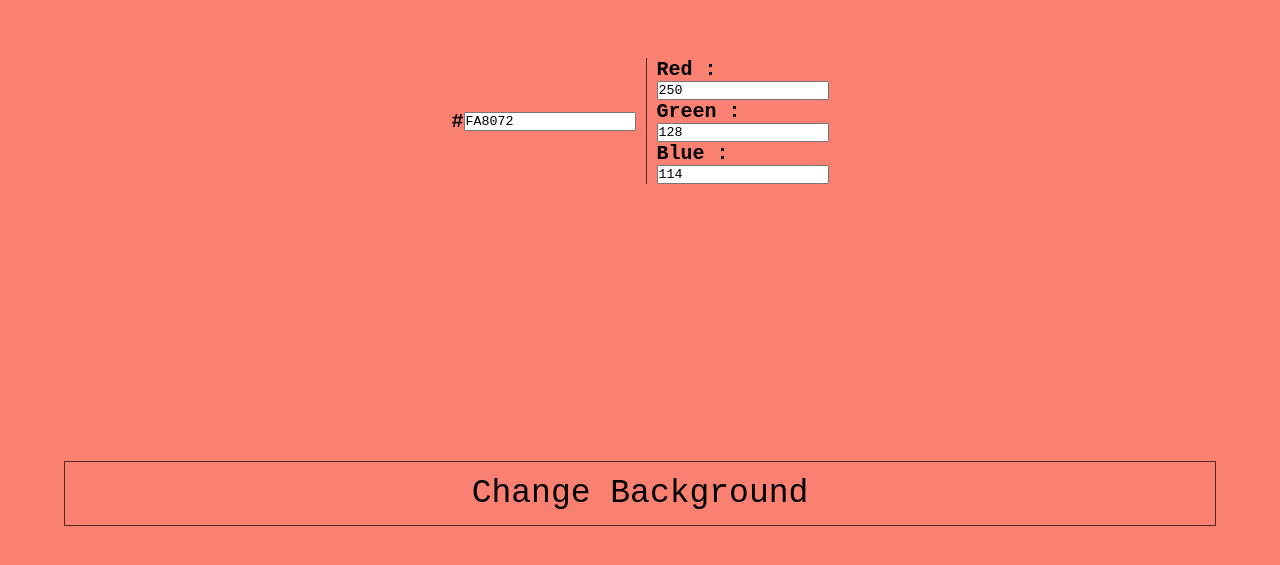
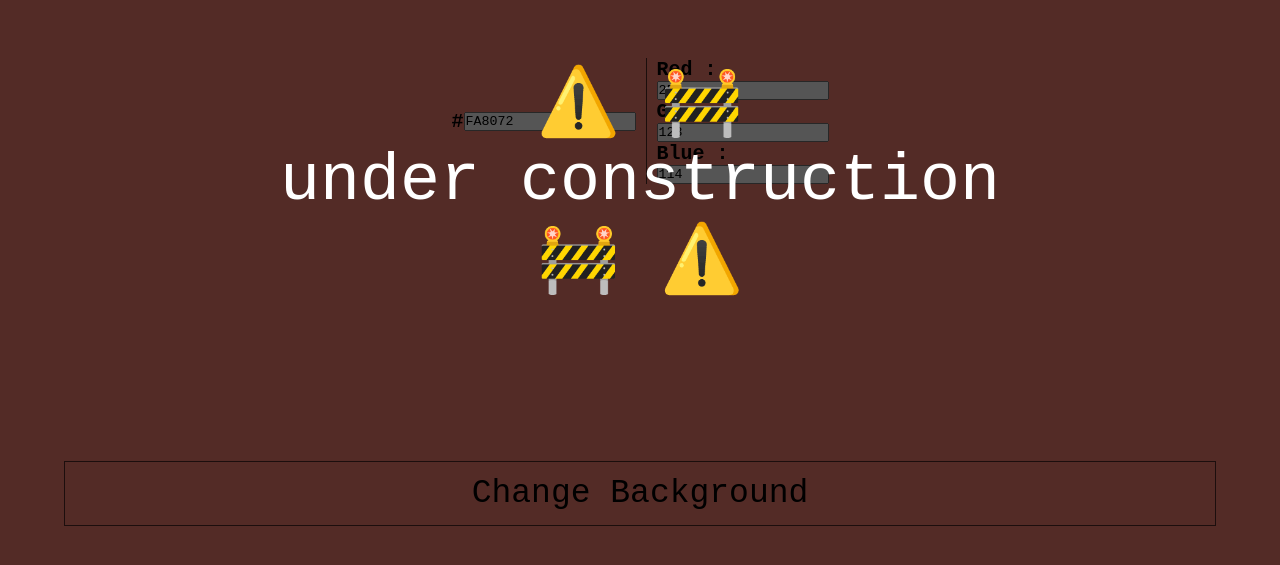
Before and after one commit to dbrchrd/Background-Change_JS, a plain HTML site: page index.html in a window 1280 px wide. Shown: the part 219-784 px from the top of the page. Drawn offline with Linux system fonts and the light colour scheme.

Commit message:
Update index.html
⚠️🚧 under construction 🚧⚠️

```diff
--- a/index.html
+++ b/index.html
@@ -6,7 +6,7 @@
   <!-- STYLE -->
   <link rel="stylesheet" href="style.css">
   <!-- - -->
-  <title>JS - Change Background</title>
+  <title>Change Background Color</title>
 </head>
 
 <body>
@@ -22,6 +22,12 @@
       </div>
     </div>
     <button id="btn" type="button">Change Background</button>
+
+    <span
+      style="position: fixed; width: 100%; height: 100%; background-color: #000A; color: #FFF; font-size: 50pt; text-align: center; cursor: pointer; display: flex; justify-content: center; align-items: center;"
+      onclick="this.style.display = 'none'">
+      ⚠️ 🚧 <br> under construction <br> 🚧 ⚠️
+    </span>
   </main>
 
   <!-- SCRIPT -->
```
